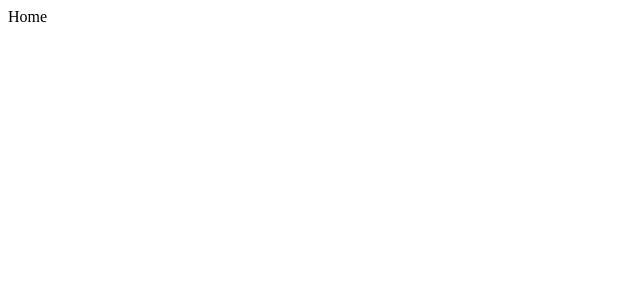
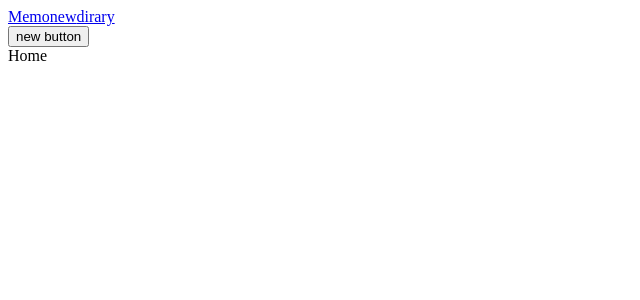
Before and after one commit to reallywally/onebite-react, a React (Vite) app in the folder section12/: page / in a window 1280 px wide. Shown: the top 300 px of the page, without its empty margins (0-640 px from the left). Built offline with nearby package versions, Linux system fonts and the light colour scheme.

Commit message:
라우트 이동 방법

```diff
--- a/section12/src/App.jsx
+++ b/section12/src/App.jsx
@@ -1,18 +1,34 @@
 import "./App.css";
-import { Route, Routes } from "react-router-dom";
+import { Route, Routes, Link, useNavigate } from "react-router-dom";
 import Home from "./pages/Home";
 import Diary from "./pages/Diary";
 import New from "./pages/New";
 import Notfound from "./pages/Notfound";
 
 function App() {
+  const nav = useNavigate();
+
+  const onClickButton = () => {
+    nav("/new");
+  };
+
   return (
+    <>
+      <div>
+        <Link to={"/"}>Memo</Link>
+        <Link to={"/new"}>new</Link>
+        <Link to={"/dirary"}>dirary</Link>
+      </div>
+
+      <button onClick={onClickButton}>new button</button>
+
       <Routes>
         <Route path="/" element={<Home />} />
         <Route path="/new" element={<New />} />
         <Route path="/dirary" element={<Diary />} />
         <Route path="*" element={<Notfound />} />
       </Routes>
+    </>
   );
 }
 
```
Lines whose indentation alone changed are shown as unchanged.
